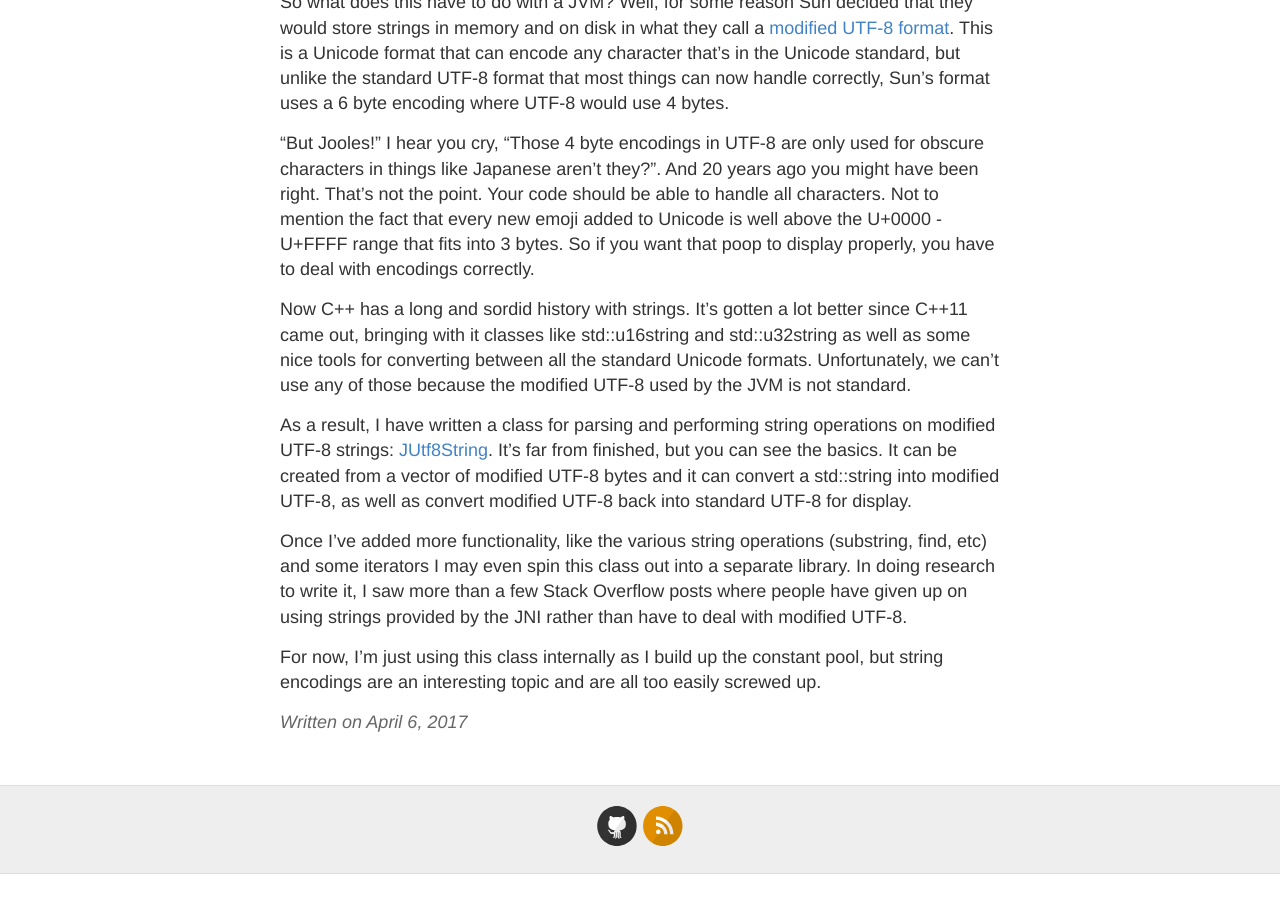
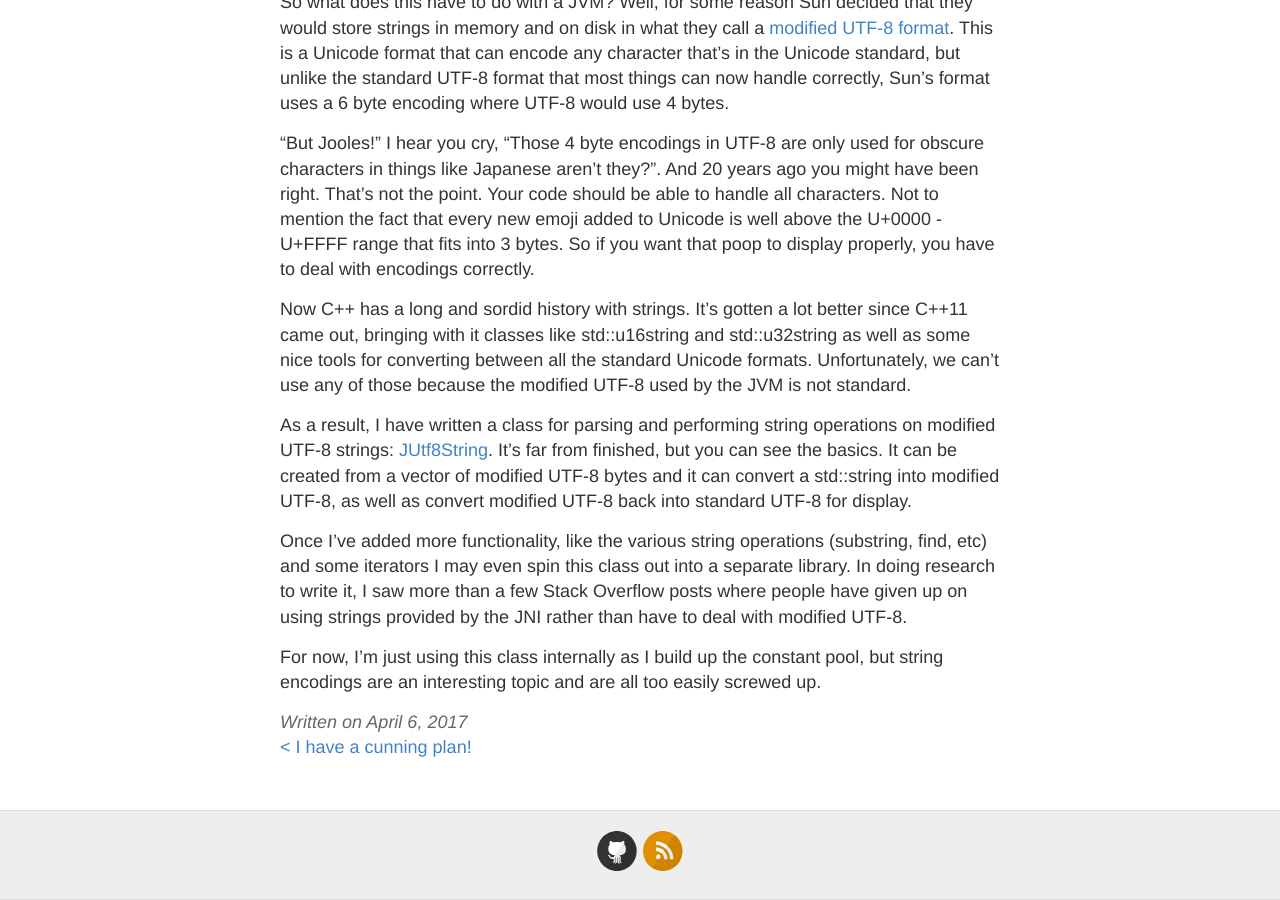
Before and after one commit to Jooles/mimic, a Jekyll site: the page built from _posts/2017-04-06-string-encodings.markdown, in a window 1280 px wide and 900 px high, scrolled down 733 px. Built offline with Jekyll 4.4.1, drawn with Linux system fonts in a browser that asks for light colours; emoji names are drawn with the system emoji font; comment, search, counter and statistics services are not loaded; before the commit the page ends 1607 px from its top, so only the background shows below that.

Commit message:
Add next/previous links to posts

```diff
--- a/_layouts/post.html
+++ b/_layouts/post.html
@@ -13,5 +13,20 @@ layout: default
     Written on {{ page.date | date: "%B %e, %Y" }}
   </div>
 
+  <div id="post-nav">
+    <div >
+        {% if page.previous.url %}
+        <a class="prev" href="{{site.baseurl}}{{page.previous.url}}">
+            <span>&lt; {{page.previous.title}}</span>
+        </a>
+        {% endif %}
+        {% if page.next.url %}
+        <a class="next" href="{{site.baseurl}}{{page.next.url}}">
+            <span>{{page.next.title}} &gt;</span>
+        </a>
+        {% endif %}
+    </div>
+  </div>
+
   {% include disqus.html %}
 </article>
```
